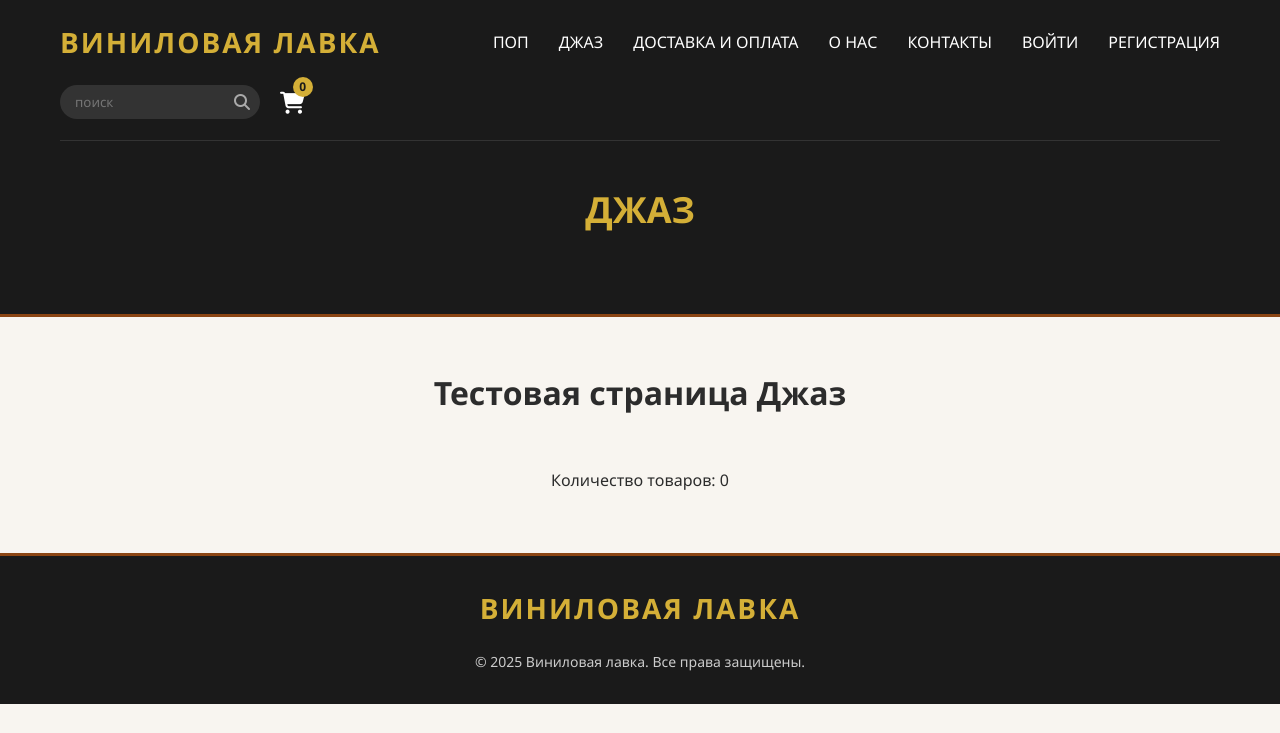
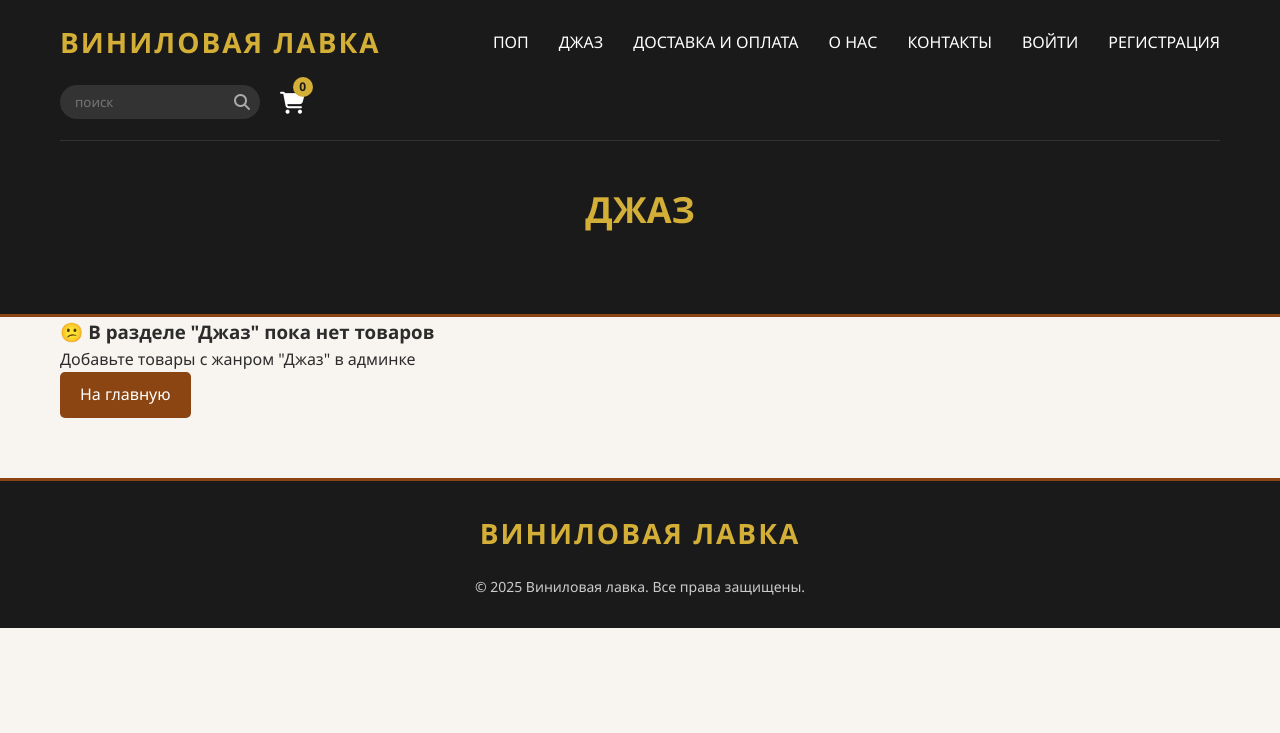
Before and after one commit to VwrgtArgwRrgYrwgAweg/vinyl-shop, a Django app: page /jazz/ in a window 1280 px wide. Shown: the top 733 px of the page. Run offline with Django 5.2, Linux system fonts and the light colour scheme; data comes from the database, SQL or seed files in the repository.

Commit message:
Add full jazz template with design

```diff
--- a/templates/main/jazz.html
+++ b/templates/main/jazz.html
@@ -1,10 +1,66 @@
 {% extends 'main/base.html' %}
 
-{% block title %}Джаз{% endblock %}
+{% block title %}Джаз - Виниловая лавка{% endblock %}
 
 {% block hero_title %}ДЖАЗ{% endblock %}
 
 {% block content %}
-<h1 style="text-align:center; padding:50px;">Тестовая страница Джаз</h1>
-<p style="text-align:center;">Количество товаров: {{ products|length }}</p>
+<style>
+    .products-grid {
+        display: grid;
+        grid-template-columns: repeat(auto-fill, minmax(280px, 1fr));
+        gap: 30px;
+        margin: 40px 0;
+    }
+    .product-card {
+        background: white;
+        border-radius: 10px;
+        padding: 20px;
+        text-align: center;
+        box-shadow: 0 2px 10px rgba(0,0,0,0.1);
+    }
+    .product-card img {
+        width: 100%;
+        height: 200px;
+        object-fit: cover;
+        border-radius: 5px;
+    }
+    .price {
+        font-size: 22px;
+        font-weight: bold;
+        color: #8b4513;
+        margin: 10px 0;
+    }
+    .btn-buy {
+        background: #8b4513;
+        color: white;
+        padding: 10px 20px;
+        border-radius: 5px;
+        text-decoration: none;
+        display: inline-block;
+    }
+    .btn-buy:hover {
+        background: #6b3410;
+    }
+</style>
+
+{% if products %}
+<div class="products-grid">
+    {% for product in products %}
+    <div class="product-card">
+        <img src="{{ product.get_image_url }}" alt="{{ product.title }}">
+        <h3>{{ product.artist }} - {{ product.title }}</h3>
+        <p>{{ product.year }}</p>
+        <div class="price">{{ product.price }} ₽</div>
+        <a href="{% url 'cart_add' product.id %}" class="btn-buy">В корзину</a>
+    </div>
+    {% endfor %}
+</div>
+{% else %}
+<div class="no-results">
+    <h3>😕 В разделе "Джаз" пока нет товаров</h3>
+    <p>Добавьте товары с жанром "Джаз" в админке</p>
+    <a href="/" class="btn-buy">На главную</a>
+</div>
+{% endif %}
 {% endblock %}
```
